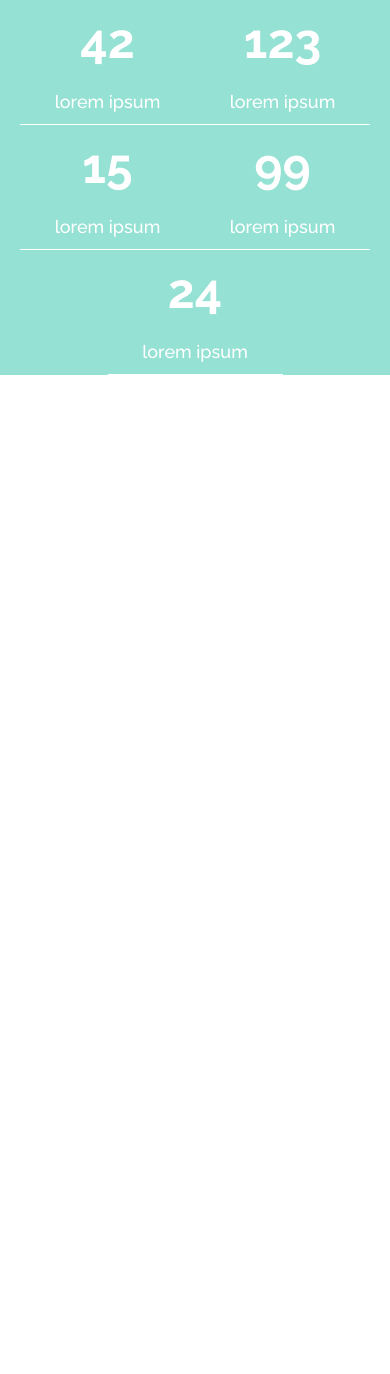
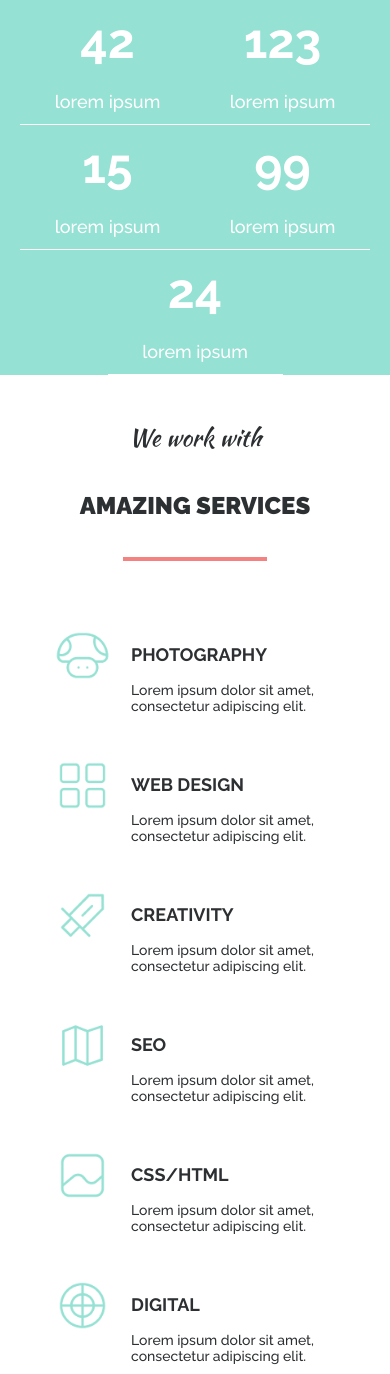
Before and after one commit to cheshochek/MoGo, a website built with Parcel: page src/index.html in a window 390 px wide. Before the commit the page ends 844 px from the top, so only its background shows below. Built offline with nearby package versions, Linux system fonts and the light colour scheme.

Commit message:
add services

```diff
--- a/src/index.html
+++ b/src/index.html
@@ -12,8 +12,8 @@
 <body>
     <section class="futures">
         <div class="futures__container">
-            <div class="futures__items">
-                <div class="futures-item">
+            <div class="futures__content">
+                <div class="futures__content-item">
                     <div class="futures-item__number">
                         42
                     </div>
@@ -21,7 +21,7 @@
                         lorem ipsum
                     </div>
                 </div>
-                <div class="futures-item">
+                <div class="futures__content-item">
                     <div class="futures-item__number">
                         123
                     </div>
@@ -29,7 +29,7 @@
                         lorem ipsum
                     </div>
                 </div>
-                <div class="futures-item">
+                <div class="futures__content-item">
                     <div class="futures-item__number">
                         15
                     </div>
@@ -37,7 +37,7 @@
                         lorem ipsum
                     </div>
                 </div>
-                <div class="futures-item">
+                <div class="futures__content-item">
                     <div class="futures-item__number">
                         99
                     </div>
@@ -45,7 +45,7 @@
                         lorem ipsum
                     </div>
                 </div>
-                <div class="futures-item">
+                <div class="futures__content-item">
                     <div class="futures-item__number">
                         24
                     </div>
@@ -56,7 +56,70 @@
             </div>
         </div>
     </section>
-
+    <section class="services">
+        <div class="services__container">
+            <div class="header-block services__header">
+                <div class="header-block__title">We work with</div>
+                <div class="header-block__subtitle">amazing services</div>
+            </div>
+            <div class="services__content">
+                <div class="services__content-item">
+                    <div class="services-item__image">
+                        <img src="./img/services__icon-1.png">
+                    </div>
+                    <div class="services__content-body">
+                        <div class="services-item__title">photography</div>
+                        <div class="services-item__text">Lorem ipsum dolor sit amet, consectetur adipiscing elit.</div>
+                    </div>
+                </div>
+                <div class="services__content-item">
+                    <div class="services-item__image">
+                        <img src="./img/services__icon-2.png">
+                    </div>
+                    <div class="services__content-body">
+                        <div class="services-item__title">web design</div>
+                        <div class="services-item__text">Lorem ipsum dolor sit amet, consectetur adipiscing elit.</div>
+                    </div>
+                </div>
+                <div class="services__content-item">
+                    <div class="services-item__image">
+                        <img src="./img/services__icon-3.png">
+                    </div>
+                    <div class="services__content-body">
+                        <div class="services-item__title">creativity</div>
+                        <div class="services-item__text">Lorem ipsum dolor sit amet, consectetur adipiscing elit.</div>
+                    </div>
+                </div>
+                <div class="services__content-item">
+                    <div class="services-item__image">
+                        <img src="./img/services__icon-4.png">
+                    </div>
+                    <div class="services__content-body">
+                        <div class="services-item__title">seo</div>
+                        <div class="services-item__text">Lorem ipsum dolor sit amet, consectetur adipiscing elit.</div>
+                    </div>
+                </div>
+                <div class="services__content-item">
+                    <div class="services-item__image">
+                        <img src="./img/services__icon-5.png">
+                    </div>
+                    <div class="services__content-body">
+                        <div class="services-item__title">css/html</div>
+                        <div class="services-item__text">Lorem ipsum dolor sit amet, consectetur adipiscing elit.</div>
+                    </div>
+                </div>
+                <div class="services__content-item">
+                    <div class="services-item__image">
+                        <img src="./img/services__icon-6.png">
+                    </div>
+                    <div class="services__content-body">
+                        <div class="services-item__title">digital</div>
+                        <div class="services-item__text">Lorem ipsum dolor sit amet, consectetur adipiscing elit.</div>
+                    </div>
+                </div>
+            </div>
+        </div>
+    </section>
     <script type="module" src="./js/script.js"></script>
 </body>
 
--- a/src/sass/futures.scss
+++ b/src/sass/futures.scss
@@ -1,16 +1,15 @@
 .futures {
     background-color: #95E1D3;
-    width: 100%;
 }
 .futures__container {
     max-width: 1200px;
     padding: 0 15px;
     margin: 0 auto;
 }
-.futures__items {
+.futures__content {
     display: flex;
 }
-.futures-item {
+.futures__content-item {
     flex: 0 1 calc(100% / 5);
     padding: 64px 0;
     color: #fff;
@@ -38,7 +37,7 @@
     .futures__container {
         padding: 0 20px;
     }
-    .futures-item {
+    .futures__content-item {
         padding: 35px 0 34px;
     }
     .futures-item__number {
@@ -52,10 +51,10 @@
     }
 }
 @media (max-width: 768px) {
-    .futures__items {
+    .futures__content {
         flex-wrap: wrap;
     }
-    .futures-item {
+    .futures__content-item {
         margin:0 auto;
         flex: 0 0 calc(100% / 2);
         max-width: 234px;
--- /dev/null
+++ b/src/sass/services.scss
@@ -0,0 +1,188 @@
+.services__container {
+    max-width: 1200px;
+    padding: 0 15px;
+    margin: 42px auto 0;
+}
+
+.header-block {
+    text-align: center;
+}
+
+.header-block__title {
+    font-family: 'Kaushan Script', cursive;
+    font-size: 30px;
+    line-height: 44px;
+    color: #2D3033;
+    padding: 18px 0 37px;
+}
+
+.header-block__subtitle {
+    font-weight: 900;
+    font-size: 36px;
+    line-height: 42px;
+    text-transform: uppercase;
+    color: #2D3033;
+
+    &::after {
+        content: "";
+        display: block;
+        height: 4px;
+        width: 170px;
+        background-color: #F38281;
+        margin: 39px auto 0;
+    }
+}
+
+.services__header {
+    margin: 0 0 80px;
+}
+
+.services__content {
+    display: flex;
+    flex-wrap: wrap;
+    margin: 0 -15px -49px;
+}
+
+.services__content-item {
+    flex: 0 1 calc(100% / 3);
+    display: flex;
+    margin: 0 0 140px;
+    padding: 0 15px;
+}
+
+.services-item__image {
+    height: 70px;
+    flex: 0 0 70px;
+
+    & img {
+        object-fit: cover;
+        width: 100%;
+        height: 100%;
+    }
+}
+
+.services__content-body {
+    flex: 1 1 auto;
+    padding: 0 0 0 30px;
+}
+
+.services-item__title {
+    padding: 19px 0 31px;
+    font-weight: 700;
+    font-size: 24px;
+    line-height: 28px;
+    text-transform: uppercase;
+    color: #2D3033;
+}
+
+.services-item__text {
+    padding: 0 0 19px;
+    font-weight: 400;
+    font-size: 18px;
+    line-height: 21px;
+    color: #2D3033;
+}
+
+@media (max-width: 1024px) {
+    .services__container {
+        max-width: 999px;
+        padding: 0 20px;
+        margin: 29px auto 0;
+    }
+
+    .header-block__title {
+        font-size: 24px;
+        line-height: 35px;
+        padding: 16px 0 37px;
+    }
+
+    .header-block__subtitle {
+        font-size: 24px;
+        line-height: 28px;
+
+        &::after {
+            width: 148px;
+            margin: 37px auto 0;
+        }
+    }
+
+    .services__header {
+        margin: 0 0 68px;
+    }
+
+    .services__content {
+        display: flex;
+        flex-wrap: wrap;
+        margin: 0 -12px 0 -13px;
+    }
+
+    .services__content-item {
+        margin: 0 0 58px;
+        padding: 0 12px 0 13px;
+    }
+
+    .services-item__image {
+        height: 59px;
+        flex: 0 0 59px;
+    }
+
+    .services__content-body {
+        padding: 0 0 0 25px;
+    }
+
+    .services-item__title {
+        padding: 18px 0 29px;
+        font-size: 18px;
+        line-height: 21px;
+    }
+
+    .services-item__text {
+        padding: 0 0 18px;
+        font-size: 14px;
+        line-height: 16px;
+    }
+}
+
+@media (max-width: 768px) {
+    .services__container {
+        margin: 29px auto 22px;
+    }
+
+    .header-block__subtitle::after {
+        width: 144px;
+    }
+
+    .services__header {
+        margin: 0 0 66px;
+    }
+
+    .services__content {
+        display: flex;
+        flex-wrap: wrap;
+        margin: 0 -16px;
+    }
+
+    .services__content-item {
+        flex: 0 1 100%;
+        max-width: 314px;
+        margin: 0 auto 36px;
+        padding: 0 16px;
+    }
+
+    .services-item__image {
+        height: 57px;
+        flex: 0 0 57px;
+    }
+
+    .services__content-body {
+        padding: 0 0 0 20px;
+    }
+
+    .services-item__title {
+        padding: 17px 0;
+    }
+
+    .services-item__text {
+        padding: 0 0 7px;
+    }
+}
--- a/src/sass/style.scss
+++ b/src/sass/style.scss
@@ -1,6 +1,8 @@
-@import url("https://fonts.googleapis.com/css2?family=Raleway:wght@500;700&display=swap");
+@import url("https://fonts.googleapis.com/css2?family=Kaushan+Script&family=Raleway:wght@500;700;900&display=swap");
 
 @import url("./futures.scss");
+
+@import url("./services.scss");
 
 *,
 *::before,
```
Also changed, not shown: src/img/services__icon-1.png (added), src/img/services__icon-2.png (added), src/img/services__icon-3.png (added), src/img/services__icon-4.png (added), src/img/services__icon-5.png (added), src/img/services__icon-6.png (added).
